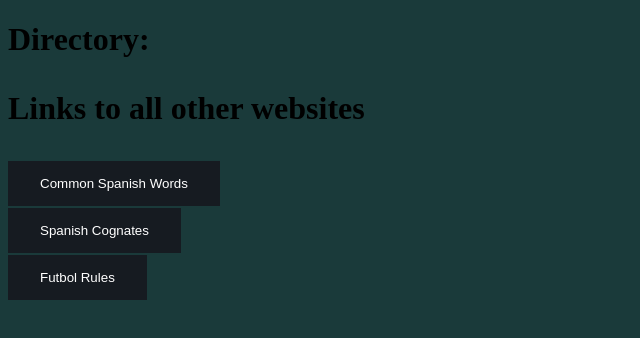
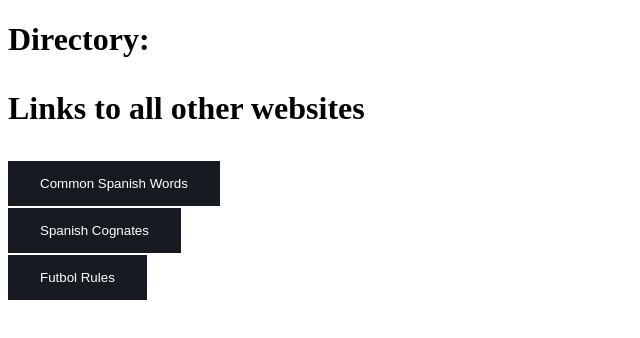
Before and after one commit to AmuzingWinnerz/cec, a plain HTML site: page index.html in a window 1280 px wide. Shown: the whole page, without its empty margins (0-640 px from the left). Drawn offline with Linux system fonts and the light colour scheme.

Commit message:
Update index.html

```diff
--- a/index.html
+++ b/index.html
@@ -11,11 +11,8 @@
   display: inline-block;
   font-size: 16px;
 }
-    /*h1  {color:rgb(215, 236, 255); font-family: Georgia, serif}
-    /*h2  {color:rgb(215, 236, 255); font-family: Georgia, serif}
-    /*p  {color:rgb(215, 236, 255); font-family: Georgia, serif}
 </style>
-<body style ="background-color:#1A3A3A">
+<body>
 <h1 color:rgb(215, 236, 255)>Directory:<h1>
 <p color:rgb(215, 236, 255)>Links to all other websites<p>
 <a href="Common.html">
```
